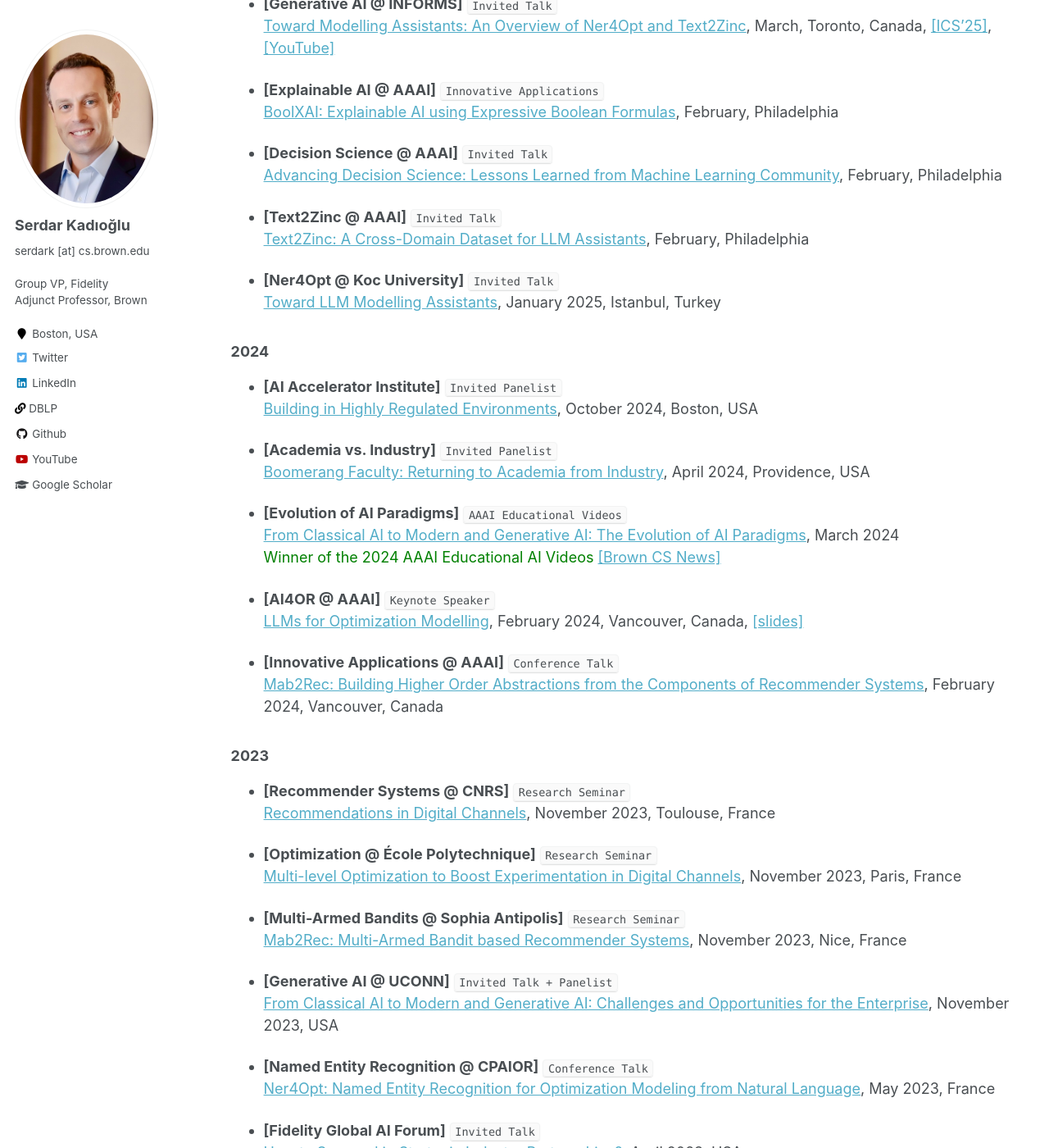
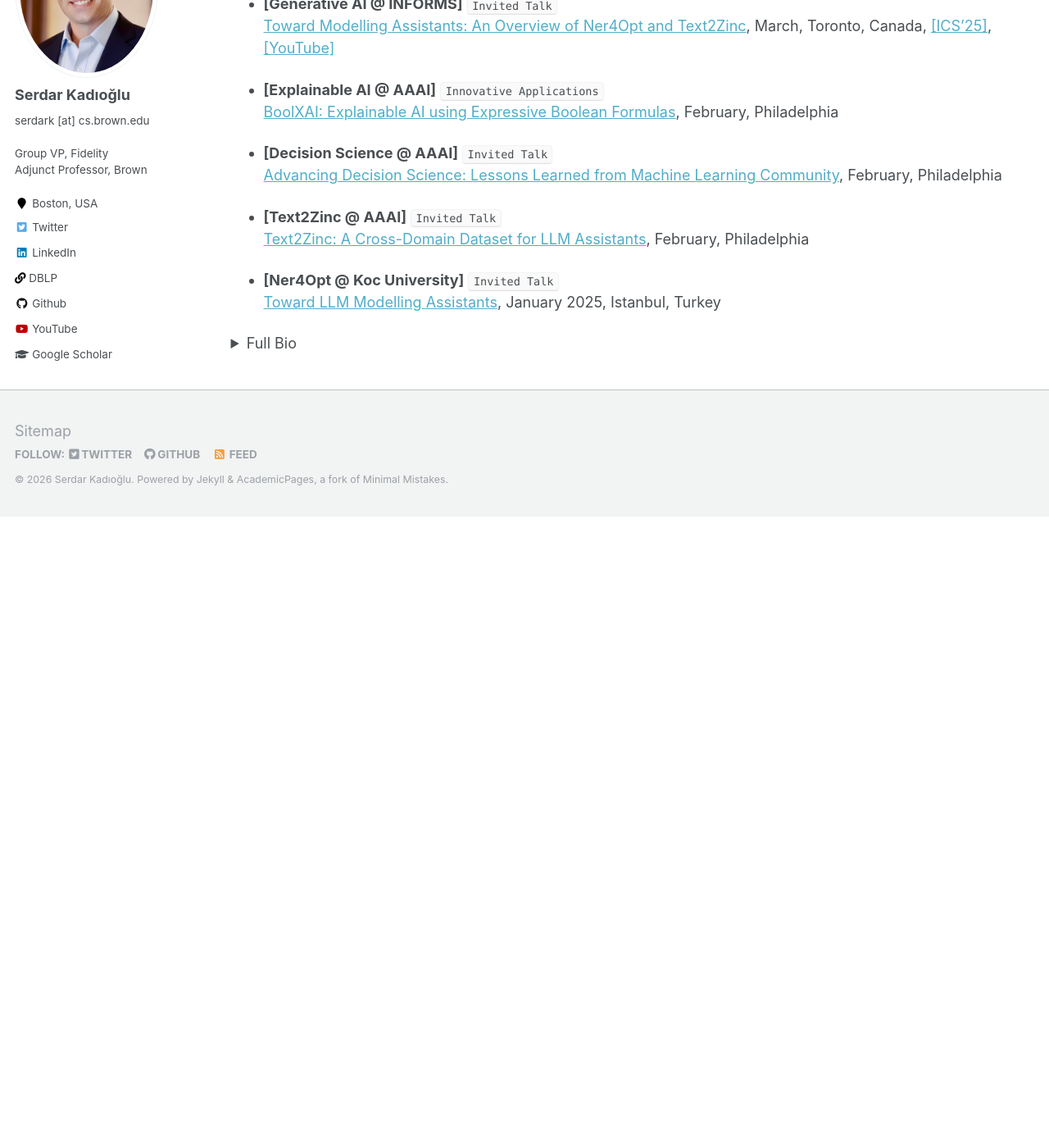
Before and after one commit to skadio/skadio.github.io, a Jekyll site: the page built from _pages/talks.md, in a window 1280 px wide and 1400 px high, scrolled down 1323 px. Shown: the whole window at 82% size. Built offline with Jekyll 4.4.1, drawn with Linux system fonts in a browser that asks for light colours; after the commit the page ends 1953 px from its top, so only the background shows below that; some of the changed text lies outside the part shown.

```diff
--- a/_pages/talks.md
+++ b/_pages/talks.md
@@ -59,6 +59,9 @@ author_profile: true
 
 * **[Ner4Opt @ Koc University]** `Invited Talk`\
    [Toward LLM Modelling Assistants](https://ai.ku.edu.tr/ai-meetings/?detail=true&id=710794b3-3991-4df5-9091-926bdd90fa6f), January 2025, Istanbul, Turkey
+
+<details markdown="1">
+   <summary>Full Bio</summary>
 
 ### 2024
 
@@ -135,8 +138,8 @@ author_profile: true
 * **[AAAI]** `Conference Talk`\
   [Representing the unification of text featurization using a context-free grammar](https://ojs.aaai.org/index.php/AAAI/article/view/17814), Virtual, February 2021, USA
 
-<details markdown="1">
-  <summary>Show More</summary>
+<!-- <details markdown="1">
+  <summary>Show More</summary> -->
 
 
 ### 2020
```
